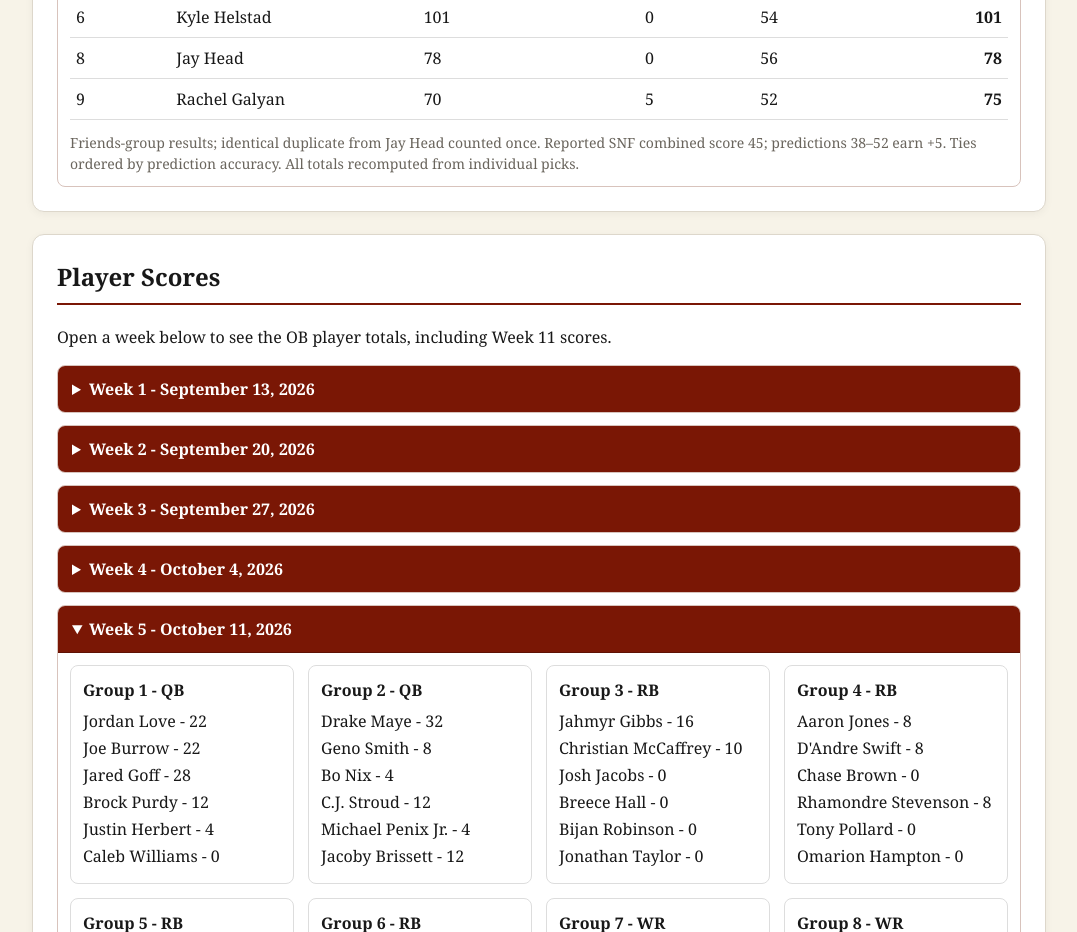
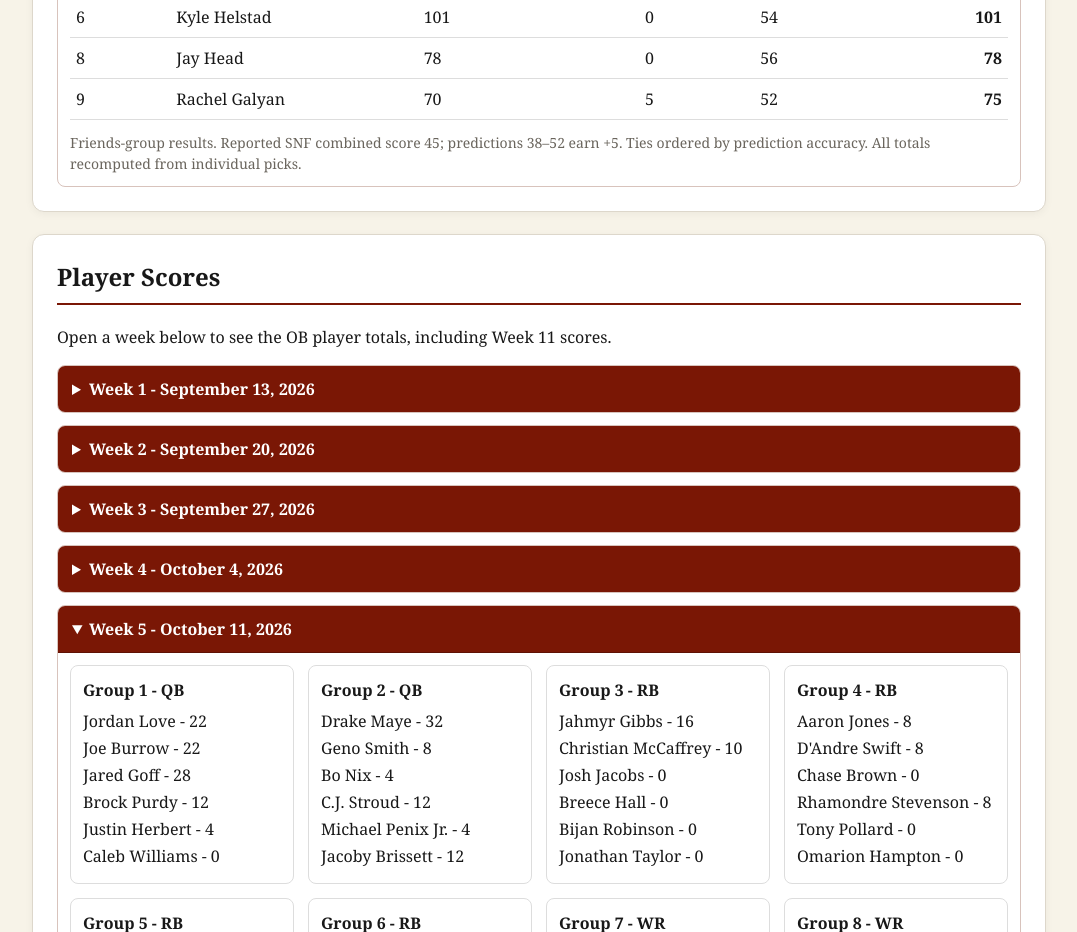
Before and after one commit to obmemorialfantasyfootball/ob-memorial, a plain HTML site: page index.html in a window 1280 px wide. Shown: the part 5001-5933 px from the top of the page, without its empty margins (101-1178 px from the left). Drawn offline with Linux system fonts and the light colour scheme.

Commit message:
Remove duplicate-entry note from Week 11 weekly results

```diff
--- a/index.html
+++ b/index.html
@@ -102,7 +102,7 @@ table{width:100%;border-collapse:collapse}th,td{padding:8px 6px;border-bottom:1p
 <details><summary>Week 8 - November 1, 2026</summary><table><thead><tr><th>Rank</th><th>Name</th><th>Score</th></tr></thead><tbody><tr><td>1</td><td>Jay Head</td><td>118</td></tr><tr><td>2</td><td>Rachel Galyan</td><td>110</td></tr><tr><td>3</td><td>Kyle Helstad</td><td>102</td></tr><tr><td>4</td><td>Nick Carlsberg</td><td>101</td></tr><tr><td>5</td><td>Zane Galyan</td><td>95</td></tr><tr><td>6</td><td>Barry Galyan</td><td>93</td></tr><tr><td>7</td><td>Kameron Leach</td><td>91</td></tr><tr><td>8</td><td>Nate Wilson</td><td>70</td></tr><tr><td>9</td><td>David Valensi</td><td>47</td></tr></tbody></table><p class="small">Bonus: Eagles 10, Commanders 27 (37 combined). Predictions 30–44 earned +5. Bonus points are included in final scores. Dylan Overton did not submit a Week 8 entry.</p></details>
 <details><summary>Week 9 - November 8, 2026</summary><table><thead><tr><th>Rank</th><th>Name</th><th>Score</th></tr></thead><tbody><tr><td>1</td><td>Nate Wilson</td><td>112</td></tr><tr><td>2</td><td>Nick Carlsberg</td><td>105</td></tr><tr><td>3</td><td>Rachel Galyan</td><td>92</td></tr><tr><td>4</td><td>Dylan Overton</td><td>88</td></tr><tr><td>5</td><td>Zane Galyan</td><td>76</td></tr><tr><td>6</td><td>Kameron Leach</td><td>71</td></tr><tr><td>7</td><td>Barry Galyan</td><td>68</td></tr><tr><td>8</td><td>Kyle Helstad</td><td>67</td></tr><tr><td>9</td><td>Jay Head</td><td>64</td></tr><tr><td>10</td><td>David Valensi</td><td>37</td></tr></tbody></table><p class="small">Friends group results. Scores reflect the Week 9 player score list used for the weekly totals.</p></details>
 <details open><summary>Week 10 - November 15, 2026</summary><table><thead><tr><th>Rank</th><th>Name</th><th>Score</th></tr></thead><tbody><tr><td>1</td><td>Dylan Overton</td><td><strong>191</strong></td></tr><tr><td>2</td><td>Rachel Galyan</td><td><strong>182</strong></td></tr><tr><td>T-3</td><td>Jay Head</td><td><strong>165</strong></td></tr><tr><td>T-3</td><td>Kyle Helstad</td><td><strong>165</strong></td></tr><tr><td>5</td><td>Nick Carlsberg</td><td><strong>161</strong></td></tr><tr><td>6</td><td>Nate Wilson</td><td><strong>155</strong></td></tr><tr><td>7</td><td>Zane Galyan</td><td><strong>149</strong></td></tr><tr><td>8</td><td>David Valensi</td><td><strong>133</strong></td></tr><tr><td>9</td><td>Kameron Leach</td><td><strong>120</strong></td></tr><tr><td>10</td><td>Barry Galyan</td><td><strong>51</strong></td></tr></tbody></table></details>
-<details open><summary>Week 11 - November 22, 2026</summary><table><thead><tr><th>Rank</th><th>Name</th><th>Player points</th><th>Bonus</th><th>SNF pick</th><th>Total</th></tr></thead><tbody><tr><td>1</td><td>Dylan Overton</td><td>103</td><td>5</td><td>44</td><td><strong>108</strong></td></tr><tr><td>2</td><td>Zane Galyan</td><td>108</td><td>0</td><td>58</td><td><strong>108</strong></td></tr><tr><td>3</td><td>Kameron Leach</td><td>97</td><td>5</td><td>41</td><td><strong>102</strong></td></tr><tr><td>4</td><td>Nick Carlsberg</td><td>96</td><td>5</td><td>45</td><td><strong>101</strong></td></tr><tr><td>5</td><td>David Valensi</td><td>96</td><td>5</td><td>51</td><td><strong>101</strong></td></tr><tr><td>6</td><td>Barry Galyan</td><td>101</td><td>0</td><td>54</td><td><strong>101</strong></td></tr><tr><td>6</td><td>Kyle Helstad</td><td>101</td><td>0</td><td>54</td><td><strong>101</strong></td></tr><tr><td>8</td><td>Jay Head</td><td>78</td><td>0</td><td>56</td><td><strong>78</strong></td></tr><tr><td>9</td><td>Rachel Galyan</td><td>70</td><td>5</td><td>52</td><td><strong>75</strong></td></tr></tbody></table><p class="small">Friends-group results; identical duplicate from Jay Head counted once. Reported SNF combined score 45; predictions 38–52 earn +5. Ties ordered by prediction accuracy. All totals recomputed from individual picks.</p></details>
+<details open><summary>Week 11 - November 22, 2026</summary><table><thead><tr><th>Rank</th><th>Name</th><th>Player points</th><th>Bonus</th><th>SNF pick</th><th>Total</th></tr></thead><tbody><tr><td>1</td><td>Dylan Overton</td><td>103</td><td>5</td><td>44</td><td><strong>108</strong></td></tr><tr><td>2</td><td>Zane Galyan</td><td>108</td><td>0</td><td>58</td><td><strong>108</strong></td></tr><tr><td>3</td><td>Kameron Leach</td><td>97</td><td>5</td><td>41</td><td><strong>102</strong></td></tr><tr><td>4</td><td>Nick Carlsberg</td><td>96</td><td>5</td><td>45</td><td><strong>101</strong></td></tr><tr><td>5</td><td>David Valensi</td><td>96</td><td>5</td><td>51</td><td><strong>101</strong></td></tr><tr><td>6</td><td>Barry Galyan</td><td>101</td><td>0</td><td>54</td><td><strong>101</strong></td></tr><tr><td>6</td><td>Kyle Helstad</td><td>101</td><td>0</td><td>54</td><td><strong>101</strong></td></tr><tr><td>8</td><td>Jay Head</td><td>78</td><td>0</td><td>56</td><td><strong>78</strong></td></tr><tr><td>9</td><td>Rachel Galyan</td><td>70</td><td>5</td><td>52</td><td><strong>75</strong></td></tr></tbody></table><p class="small">Friends-group results. Reported SNF combined score 45; predictions 38–52 earn +5. Ties ordered by prediction accuracy. All totals recomputed from individual picks.</p></details>
 </section>
 <section id="player-scores" class="card"><h2>Player Scores</h2>
 <p>Open a week below to see the OB player totals, including Week 11 scores.</p>
```
